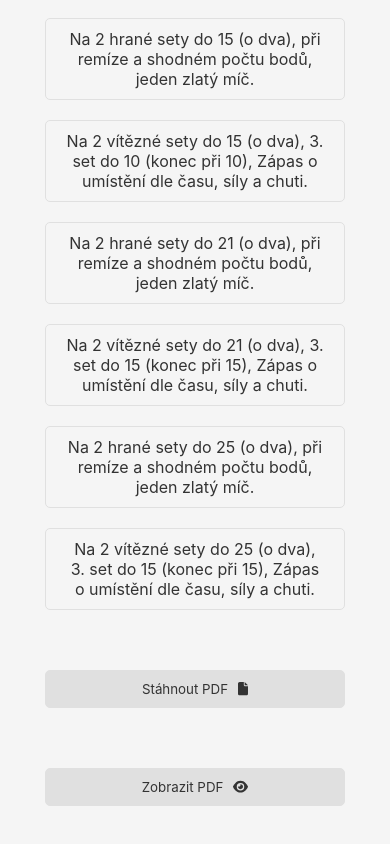
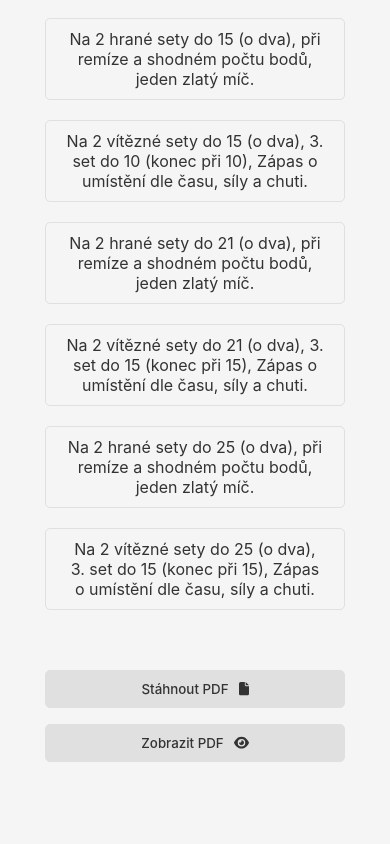
Before and after one commit to Orange4Broom/Schedules, a React (Vite) app: page / in a window 390 px wide. Shown: the part 500-1344 px from the top of the page. Before the commit the page ends 1316 px from the top, so only its background shows below. Built offline with nearby package versions, Linux system fonts and the light colour scheme.

Commit message:
Adding styling for the new submit buttons and for the mobiles

```diff
--- a/src/components/blocks/pdfForm/PdfForm.tsx
+++ b/src/components/blocks/pdfForm/PdfForm.tsx
@@ -50,16 +50,16 @@ export const PdfForm = () => {
           return null;
         })
       }
-      < button
+      <div className='form__submit-buttons'>
+        <button
           type="submit"
           className="form__submit-button"
           disabled={teamCount === 0 || playstyleType === 3}
           onClick={handleDownloadPdf}
-
         >
           Stáhnout PDF < Icon name="file" type="fas" />
-      </button >
-      < button
+        </button>
+        <button
           type="button"
           className="form__submit-button"
           disabled={teamCount === 0 || playstyleType === 3}
@@ -67,7 +67,8 @@ export const PdfForm = () => {
 
         >
           Zobrazit PDF < Icon name="eye" type="fas" />
-      </button >
+        </button>
+      </div>
     </form >
   );
 };
--- a/src/components/blocks/pdfForm/pdfForm.scss
+++ b/src/components/blocks/pdfForm/pdfForm.scss
@@ -24,6 +24,7 @@
     background-color: $primary;
     color: $secondary;
     cursor: pointer;
+    font-weight: 500;
     transition: background-color 0.4s ease, color 0.3s ease;
 
     &:hover {
@@ -37,4 +38,14 @@
       cursor: not-allowed;
     }
   }
+
+  &__submit-buttons {
+    display: flex;
+    flex-direction: column;
+    justify-content: flex-start;
+    align-items: center;
+    gap: 16px;
+    width: 100%;
+    padding: 0 0 80px 0;
+  }
 }
```
Also changed, not shown: src/index.scss (line endings or trailing spaces). Lines whose indentation alone changed are shown as unchanged.
